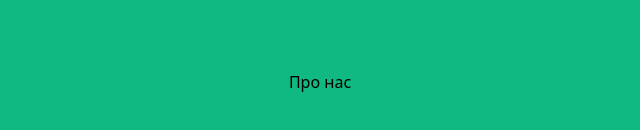
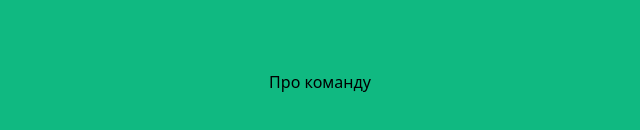
Before and after one commit to Denisovart/food-rating-vue, a Nuxt app: page / in a window 1280 px wide. Shown: the part 376-506 px from the top of the page, without its empty margins (320-960 px from the left). Built offline with nearby package versions, Linux system fonts and the light colour scheme.

Commit message:
feat(main): text edit

```diff
--- a/pages/index.vue
+++ b/pages/index.vue
@@ -3,6 +3,6 @@ import { NuxtLink } from '#build/components';
 <template>
   <div class="h-screen w-screen bg-emerald-500 flex flex-col gap-20 items-center justify-center">
     <span class="text-3xl text-white">FOOD RATING YKT!</span>
-    <NuxtLink to="/about">Про нас</NuxtLink>
+    <NuxtLink to="/about">Про команду</NuxtLink>
   </div>
 </template>
```
